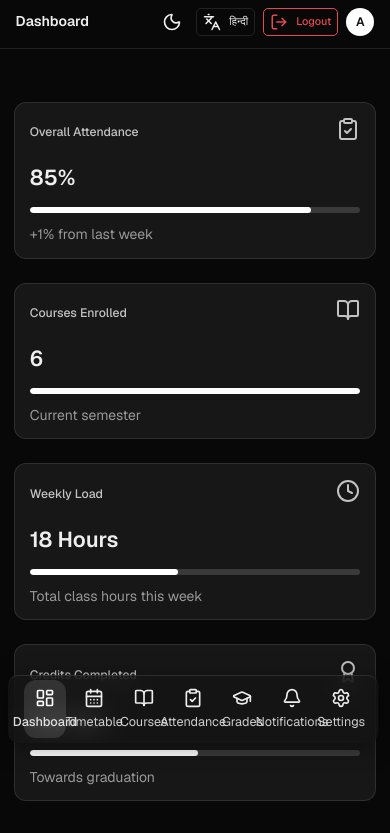
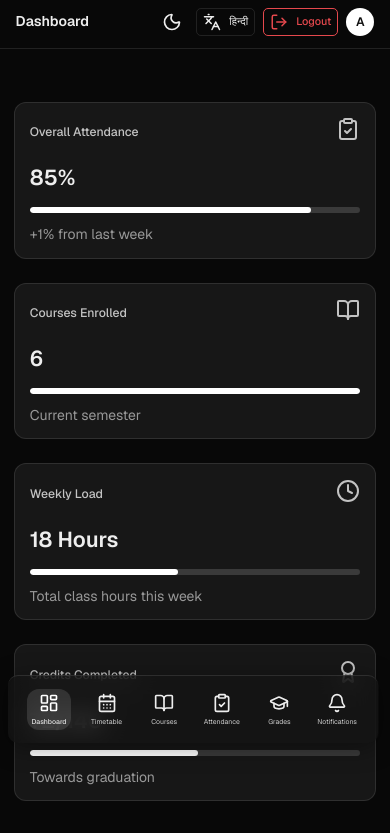
Before and after one commit to Shourya523/EduSch-Frontend, a React (Vite) app: page /student-dashboard in a window 390 px wide. Shown: the top 833 px of the page. Built offline with nearby package versions, Linux system fonts and the light colour scheme.

Commit message:
Shourya added new pages and new popups

```diff
--- a/src/components/SideBar-student.css
+++ b/src/components/SideBar-student.css
@@ -16,7 +16,7 @@ body {
     padding: 0;
 }
 
-/* --- Student Sidebar --- */
+/* --- Sidebar --- */
 .sidebar-student {
     background-color: var(--bg-dark);
     color: var(--text-light);
@@ -26,7 +26,7 @@ body {
     flex-direction: column;
     padding: 24px;
     box-sizing: border-box; /* Ensures padding is included in the width */
-    border-right: 1px solid rgba(255,255,255,0.1) ;
+    border-right: 1px solid rgba(255,255,255,0.2) ;
     overflow: hidden;
     position: sticky;
     top: 0;
@@ -65,11 +65,20 @@ body {
     flex-direction: column;
 }
 
-.header-title { font-size: 20px; font-weight: 600; }
-.header-subtitle { font-size: 14px; color: var(--text-light); opacity: 0.7; }
+.header-title {
+    font-size: 20px;
+    font-weight: 600;
+}
+
+.header-subtitle {
+    font-size: 14px;
+    color: var(--text-light);
+    opacity: 0.7;
+}
 
 /* --- Navigation --- */
 .sidebar-student-nav { flex-grow: 1; }
+
 .sidebar-student-nav ul {
     list-style: none;
     padding: 0;
@@ -78,6 +87,7 @@ body {
     flex-direction: column;
     gap: 8px;
 }
+
 .sidebar-student-nav li a {
     display: flex;
     align-items: center;
@@ -90,11 +100,21 @@ body {
     font-weight: 400;
     transition: background-color 0.2s ease, color 0.2s ease;
 }
+
 .sidebar-student-nav li a:hover { background-color: var(--btn-dark); }
-.sidebar-student-nav li.active a { background-color: var(--btn-light); color: var(--text-dark); font-weight: 500; }
+
+.sidebar-student-nav li.active a {
+    background-color: var(--btn-light);
+    color: var(--text-dark);
+    font-weight: 500;
+}
 
 /* --- Footer --- */
-.sidebar-student-footer { padding-top: 16px; border-top: 1px solid var(--border); }
+.sidebar-student-footer {
+    padding-top: 16px;
+    border-top: 1px solid var(--border);
+}
+
 .sidebar-student-footer button {
     display: flex;
     align-items: center;
@@ -110,9 +130,10 @@ body {
     cursor: pointer;
     border-radius: 8px;
 }
+
 .sidebar-student-footer button:hover { background-color: var(--btn-dark); }
 
-/* Responsive (kept left sidebar; allow collapsing on mobile) */
+/* --- Responsive Styles --- */
 @media (max-width: 900px) {
     .sidebar-student { width: 220px; }
     .sidebar-student.collapsed { width: 72px; }
@@ -120,15 +141,16 @@ body {
 
 @media (max-width: 768px) {
     .sidebar-student {
+        /* --- Positioning & Sizing --- */
         width: 100%;
         position: fixed;
-    bottom:12vh;
+        bottom: 12vh;
         left: 2%;
         right: 0;
         transform: none; /* Removed centering */
 
-    /* --- Appearance for Full Width --- */
-    border-radius: 10px; /* Removed rounded corners */
+        /* --- Appearance --- */
+        border-radius: 10px;
         border-left: none;
         border-right: none;
         border-bottom: none;
@@ -146,16 +168,16 @@ body {
         display: flex;
         flex-direction: row;
         align-items: center;
-    overflow-x: auto;
-    overflow-y: visible;
         transition: width 0.25s, padding 0.25s, background 0.2s;
         backdrop-filter: blur(12px);
         box-sizing: border-box; /* Ensures padding is included in the width */
     }
+
     .sidebar-student-header,
     .sidebar-student-footer {
         display: none !important;
     }
+
     .sidebar-student-nav {
         flex-grow: 1;
         width: 100%;
@@ -165,6 +187,7 @@ body {
         align-items: center;
         padding: 0;
     }
+
     .sidebar-student-nav ul {
         flex-direction: row;
         gap: 0.5em;
@@ -174,6 +197,7 @@ body {
         padding: 0;
         margin: 0;
     }
+
     .sidebar-student-nav li {
         flex: 1 1 0;
         display: flex;
@@ -181,10 +205,11 @@ body {
         align-items: center;
         min-width: 0;
     }
+
     .sidebar-student-nav li a {
         padding: 0.5em 0.5em;
         border-radius: 12px;
-        font-size: 1.1em;
+        font-size: .6em;
         background: none;
         color: var(--text-light);
         display: flex;
@@ -194,15 +219,17 @@ body {
         min-width: 0;
         transition: background 0.2s, color 0.2s;
     }
+
     .sidebar-student-nav li a .label {
         font-size: 0.8em;
         margin-top: 2px;
         display: block;
         opacity: 0.85;
     }
+
     .sidebar-student-nav li a:hover,
     .sidebar-student-nav li.active a {
-        background: rgba(255,255,255,0.12);
+        background: rgba(255, 255, 255, 0.12);
         color: #fff;
     }
 }
--- a/src/components/SideBar-student.jsx
+++ b/src/components/SideBar-student.jsx
@@ -71,16 +71,10 @@ export default function SideBarStudent({ activePage }) {
                             <span className="label">Grades</span>
                         </a>
                     </li>
-                    <li className={activePage === 'notifications' ? 'active' : ''} onClick={() => handleNavigate("/notifications")}>
+                    <li className={activePage === 'notifications' ? 'active' : ''}>
                         <a href="#">
                             <Bell size={20} />
                             <span className="label">Notifications</span>
-                        </a>
-                    </li>
-                    <li className={activePage === 'settings' ? 'active' : ''} onClick={() => handleNavigate("/settings")}>
-                        <a href="#">
-                            <Settings size={20} />
-                            <span className="label">Settings</span>
                         </a>
                     </li>
                 </ul>
```
Lines whose indentation alone changed are shown as unchanged.
